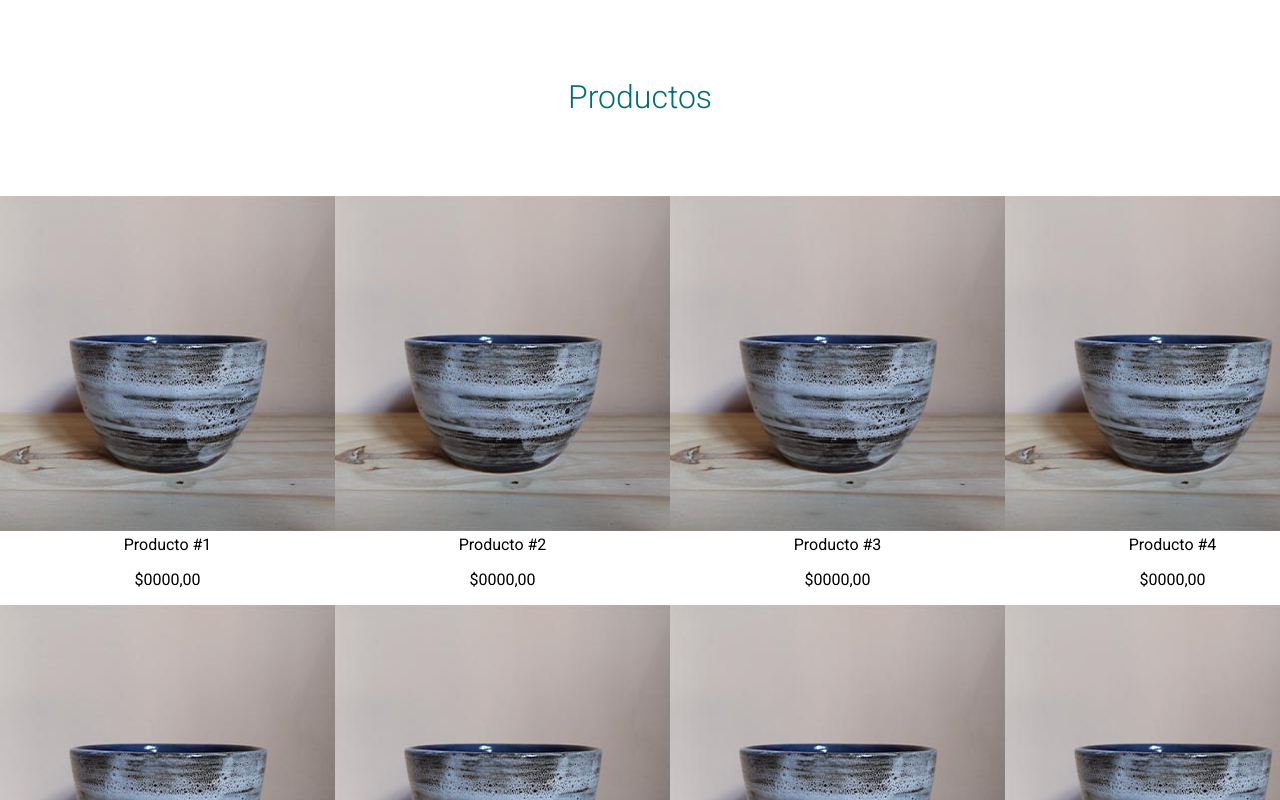
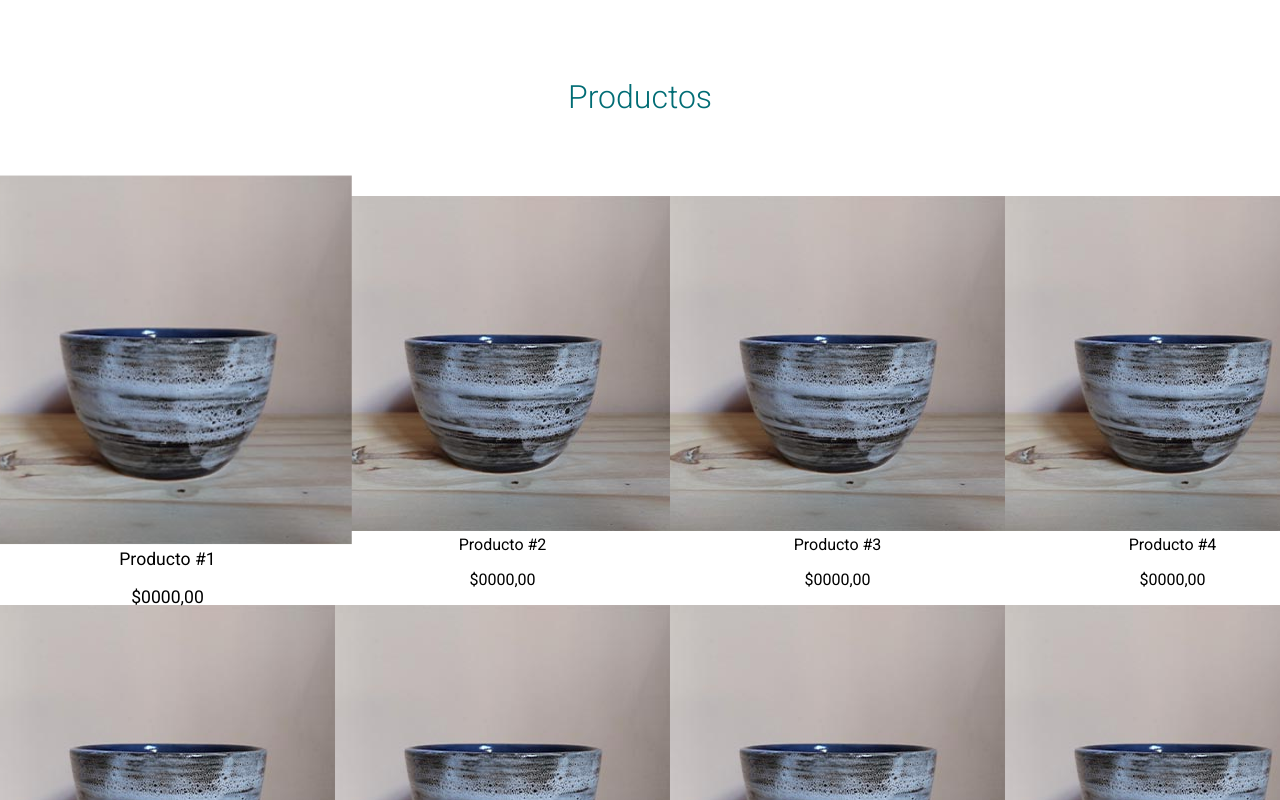
Before and after one commit to LaraCennamo/LaraCennamo-GIT, a plain HTML site: page proyecto-lara/pages/productos.html in a window 1280 px wide. In both pictures the pointer is over the element 167 px from the left and 1233 px from the top of the page. Shown: the part 833-1633 px from the top of the page. Drawn offline with Linux system fonts and the light colour scheme.

Commit message:
agrego transform y transition a productos

```diff
--- a/proyecto-lara/css/style.css
+++ b/proyecto-lara/css/style.css
@@ -194,6 +194,13 @@ header {
     display: flex;
     flex-direction: column;
     align-items: center;
+    transition: all 1.5s;
+}
+
+.productos__bloque-elemento1:hover{
+    transform: scale(1.1);
+    -webkit-transform: scale(1.1);
+    -o-transform: scale(1.1) ;
 }
 
 
```
